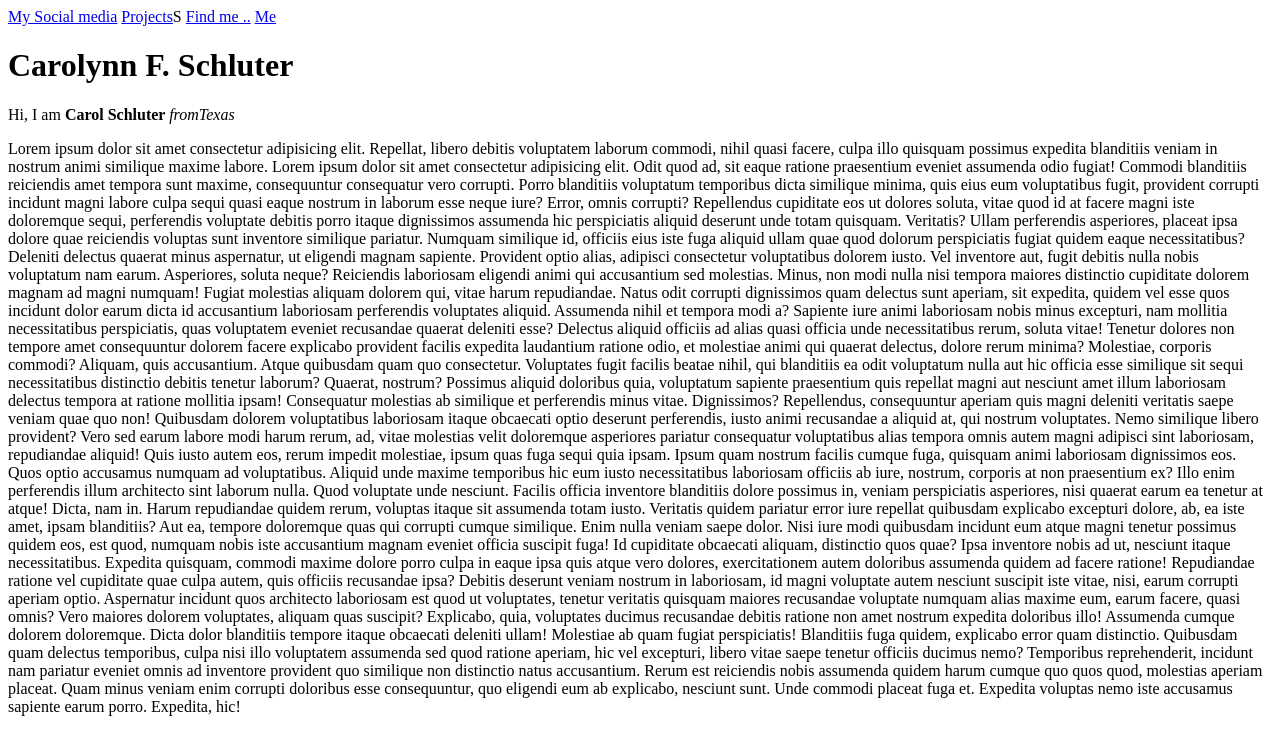
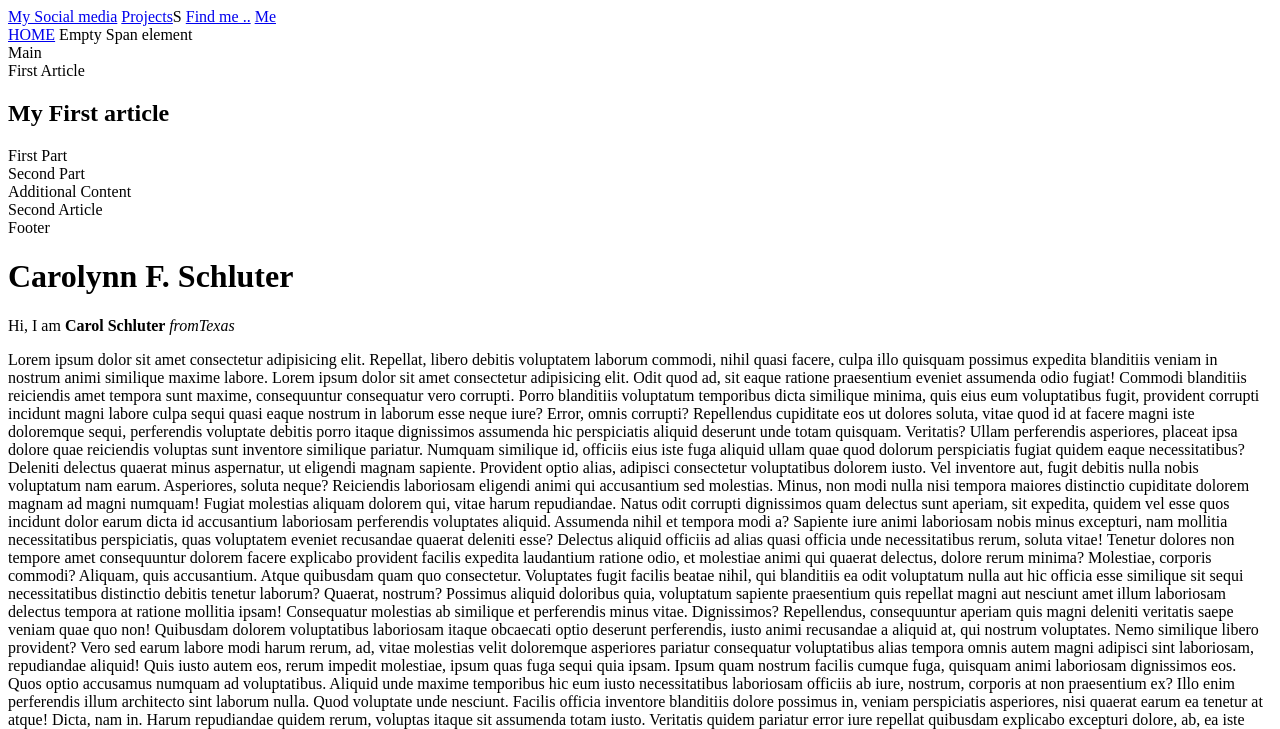
Before and after one commit to cfmiller176/My-Portfolio, a plain HTML site: page index.html in a window 1280 px wide. Shown: the top 729 px of the page. Drawn offline with Linux system fonts and the light colour scheme.

Commit message:
commiting the additon of html and blog pages

```diff
--- a/index.html
+++ b/index.html
@@ -8,10 +8,37 @@
 </head>
 <body>
 
+
     <a href="#social-media">My Social media</a>
     <a href="#projects">Projects</a>S
     <a href="https://google.com" target="_blank">Find me ..</a>
     <a href="./images/coder.png" target="_blank">Me</a>
+
+    <div id="header">
+        <div id="navigation">
+            <a href="./index.html">HOME</a>
+
+            <span>Empty Span element</span>
+
+        </div>
+
+    </div>
+    <div id="main">
+Main
+<div class="article">
+    First Article
+
+<h2>My First article</h2>
+<div class="section">First Part</div>
+<div class="section">Second Part</div>
+<div class="aside">Additional Content</div>
+
+</div>
+
+<div class="article">Second Article</div>
+<div id="footer">Footer</div>
+
+
 
 
 
```
